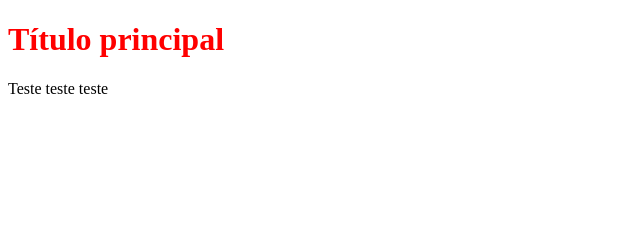
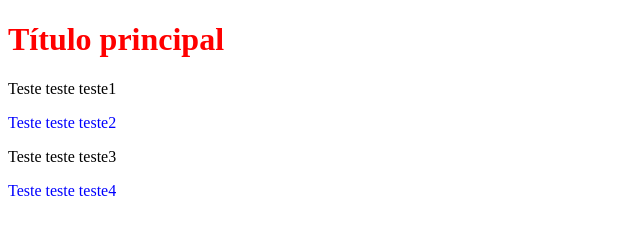
Before and after one commit to fernandosouza84/CSS, a plain HTML site: page WebContent/index.html in a window 1280 px wide. Shown: the whole page, without its empty margins (0-640 px from the left). Drawn offline with Linux system fonts and the light colour scheme.

Commit message:
Meu primeiro css kk

```diff
--- a/WebContent/index.html
+++ b/WebContent/index.html
@@ -1,11 +1,25 @@
 <!DOCTYPE html>
 <html>
-<head>
-	<meta charset="UTF-8">
-	<title>Insert title here</title>
-</head>
+	<head>
+		<meta charset="UTF-8">
+		<title>Insert title here</title>
+		<style type="text/css">
+			h1{
+				color: red;
+			}
+			p{
+				color: black;
+			}
+			.blue{
+				color: blue;
+			}
+		</style>
+	</head>
 	<body>
-		<h1 style="color: red;">Título principal</h1>
-		<p>Teste teste teste</p>
+		<h1>Título principal</h1>
+		<p>Teste teste teste1</p>
+		<p class='blue'>Teste teste teste2</p>
+		<p>Teste teste teste3</p>
+		<p class='blue'>Teste teste teste4</p>
 	</body>
 </html>
```
Also changed, not shown: 1 other file.
